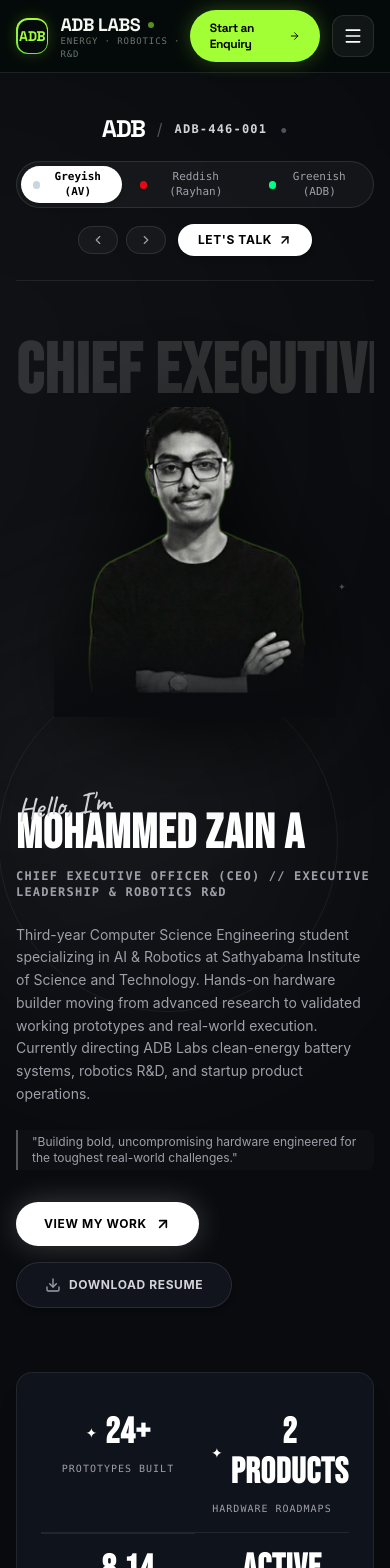
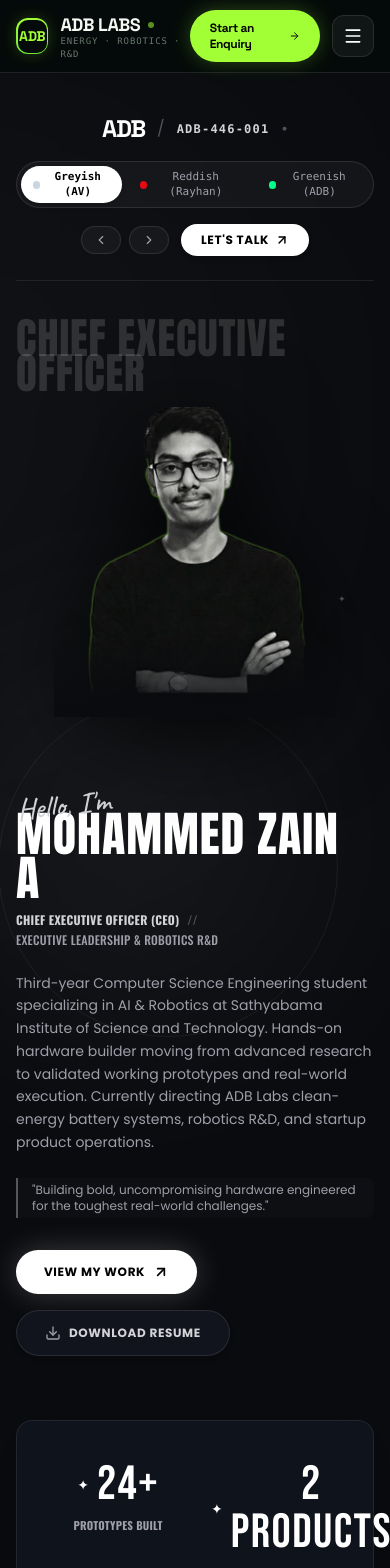
Before and after one commit to NAVEEN2422008/adblabs, a React (Vite) app: page /about/1 in a window 390 px wide. Shown: the top 1568 px of the page. Built offline with nearby package versions, Linux system fonts and the light colour scheme.

Commit message:
feat(portfolio): apply Anton, Oswald, Bebas Neue, Poppins fonts & fix watermark 2-line alignment

```diff
--- a/index.html
+++ b/index.html
@@ -13,10 +13,10 @@
     <meta property="og:title" content="ADB Labs | PS1 Power Station &amp; Autonomous Robotics R&amp;D" />
     <meta property="og:description" content="Next-generation modular commercial clean power storage and field robotics hardware from ADB Labs." />
 
-    <!-- Google Fonts: Space Grotesk, Manrope, Inter, JetBrains Mono, Bebas Neue, Oswald, Caveat, Syne -->
+    <!-- Google Fonts: Anton, Bebas Neue, Oswald, Poppins, Inter, Space Grotesk, Manrope, JetBrains Mono, Caveat, Syne -->
     <link rel="preconnect" href="https://fonts.googleapis.com">
     <link rel="preconnect" href="https://fonts.gstatic.com" crossorigin>
-    <link href="https://fonts.googleapis.com/css2?family=Bebas+Neue&family=Caveat:wght@500;600;700&family=Inter:wght@300;400;500;600;700&family=JetBrains+Mono:wght@400;500;600;700&family=Manrope:wght@400;500;600;700;800&family=Oswald:wght@500;600;700&family=Space+Grotesk:wght@400;500;600;700&family=Syne:wght@700;800&display=swap" rel="stylesheet">
+    <link href="https://fonts.googleapis.com/css2?family=Anton&family=Bebas+Neue&family=Caveat:wght@500;600;700&family=Inter:wght@300;400;500;600;700&family=JetBrains+Mono:wght@400;500;600;700&family=Manrope:wght@400;500;600;700;800&family=Oswald:wght@500;600;700&family=Poppins:wght@300;400;500;600;700&family=Space+Grotesk:wght@400;500;600;700&family=Syne:wght@700;800&display=swap" rel="stylesheet">
   </head>
   <body class="bg-[#050B0A] text-[#F5F7F2] antialiased selection:bg-[#A3FF35] selection:text-black font-sans">
     <div id="root"></div>
--- a/src/components/MemberPortfolio.jsx
+++ b/src/components/MemberPortfolio.jsx
@@ -57,6 +57,46 @@ function GitHubIcon(props) {
       <path fillRule="evenodd" clipRule="evenodd" d="M12 2C6.477 2 2 6.484 2 12.017c0 4.425 2.865 8.18 6.839 9.504.5.092.682-.217.682-.483 0-.237-.008-.868-.013-1.703-2.782.605-3.369-1.343-3.369-1.343-.454-1.158-1.11-1.466-1.11-1.466-.908-.62.069-.608.069-.608 1.003.07 1.53 1.032 1.53 1.032.892 1.53 2.341 1.088 2.91.832.092-.647.35-1.088.636-1.338-2.22-.253-4.555-1.113-4.555-4.951 0-1.093.39-1.988 1.029-2.688-.103-.253-.446-1.272.098-2.65 0 0 .84-.27 2.75 1.026A9.564 9.564 0 0112 6.844c.85.004 1.705.115 2.504.337 1.909-1.296 2.747-1.027 2.747-1.027.546 1.379.202 2.398.1 2.651.64.7 1.028 1.595 1.028 2.688 0 3.848-2.339 4.695-4.566 4.943.359.309.678.92.678 1.855 0 1.338-.012 2.419-.012 2.747 0 .268.18.58.688.482A10.019 10.019 0 0022 12.017C22 6.484 17.522 2 12 2z" />
     </svg>
   );
+}
+
+// Helper to generate perfectly balanced 2-line title watermark for Greyish & Greenish themes
+function getWatermarkLines(member, isRed) {
+  if (isRed) {
+    return { line1: "PORTFOLIO", line2: "" };
+  }
+
+  const idMap = {
+    'ADB-446-001': { line1: 'CHIEF EXECUTIVE', line2: 'OFFICER' },
+    'ADB-446-002': { line1: 'CHIEF TECHNOLOGY', line2: 'OFFICER' },
+    'ADB-446-003': { line1: 'MANAGING', line2: 'DIRECTOR' },
+    'ADB-446-004': { line1: 'MECHANICAL SYSTEMS', line2: '& CAD LEAD' },
+    'ADB-446-005': { line1: 'CHIEF OPERATING', line2: 'OFFICER' },
+    'ADB-446-006': { line1: 'POWER ELECTRONICS', line2: '& EMBEDDED' },
+    'ADB-446-007': { line1: 'LEAD FIRMWARE', line2: '& ROBOTICS' },
+    'ADB-446-008': { line1: 'BATTERY SYSTEMS', line2: '& HARDWARE QA' },
+    'ADB-446-009': { line1: 'FINANCE & OPS', line2: 'MANAGEMENT' },
+    'ADB-446-010': { line1: 'SOFTWARE, AI', line2: '& IOT CLOUD' },
+    'ADB-446-011': { line1: 'SUPPLY CHAIN', line2: '& PRODUCTION' },
+    'ADB-446-012': { line1: 'INDUSTRIAL DESIGN', line2: '& ERGONOMICS' },
+    'ADB-446-013': { line1: 'AUTONOMOUS SLAM', line2: '& NAVIGATION' }
+  };
+
+  if (member?.id && idMap[member.id]) {
+    return idMap[member.id];
+  }
+
+  const clean = (member?.role || 'ENGINEER')
+    .replace(/\(.*?\)/g, '')
+    .trim()
+    .toUpperCase();
+  const words = clean.split(/\s+/).filter(Boolean);
+  if (words.length <= 1) return { line1: words[0] || 'ENGINEER', line2: '' };
+  if (words.length === 2) return { line1: words[0], line2: words[1] };
+  const mid = Math.ceil(words.length / 2);
+  return {
+    line1: words.slice(0, mid).join(' '),
+    line2: words.slice(mid).join(' ')
+  };
 }
 
 // Capability Icon Helper
@@ -292,15 +332,11 @@ export default function MemberPortfolio({ employeeCode, member: propMember, onBa
     );
   }
 
-  // Giant condensed background watermark text
-  // Red theme uses "PORTFOLIO" (Rayhan Aditya poster)
-  // Slate/Greenish theme uses headline or member's primary domain (AV poster)
-  const displayWatermark = isRed
-    ? "PORTFOLIO"
-    : (member.headline ? member.headline.toUpperCase() : member.role.toUpperCase());
+  // Generate balanced 2-line title watermark
+  const watermarkLines = getWatermarkLines(member, isRed);
 
   return (
-    <div className={`min-h-screen pt-4 pb-24 relative overflow-x-hidden transition-colors duration-500 ${
+    <div className={`min-h-screen pt-4 pb-24 relative overflow-x-hidden transition-colors duration-500 font-body-portfolio ${
       isRed
         ? 'bg-[#08080A] text-[#E5E7EB] selection:bg-[#E50914] selection:text-white'
         : isGreen
@@ -458,17 +494,22 @@ export default function MemberPortfolio({ employeeCode, member: propMember, onBa
             </>
           )}
 
-          {/* GIANT CONDENSED WATERMARK TEXT (Layer behind the person) */}
-          <div className="absolute top-6 sm:top-8 left-0 w-full select-none pointer-events-none z-0 overflow-hidden">
-            <h2 className={`font-display-condensed font-black uppercase tracking-tight leading-none whitespace-nowrap ${
-              isRed
-                ? 'text-[22vw] lg:text-[15.5rem] text-[#E50914]/[0.9] drop-shadow-[0_0_40px_rgba(229,9,20,0.3)]'
-                : isGreen
-                  ? 'text-[18vw] lg:text-[12.5rem] text-emerald-400/[0.18] drop-shadow-[0_0_40px_rgba(16,185,129,0.2)]'
-                  : 'text-[18vw] lg:text-[12.5rem] text-white/[0.14]'
-            }`}>
-              {displayWatermark}
-            </h2>
+          {/* GIANT WATERMARK TEXT (Layer behind the person) - Two Stacked Lines in Slate & Green */}
+          <div className="absolute top-2 sm:top-4 lg:top-0 left-0 w-full select-none pointer-events-none z-0 overflow-visible">
+            {isRed ? (
+              <h2 className="font-anton uppercase tracking-tight leading-none text-[20vw] lg:text-[14.5rem] text-[#E50914]/[0.9] drop-shadow-[0_0_40px_rgba(229,9,20,0.3)]">
+                PORTFOLIO
+              </h2>
+            ) : (
+              <h2 className={`font-anton uppercase tracking-tight leading-[0.82] ${
+                isGreen
+                  ? 'text-[11vw] sm:text-[9vw] lg:text-[6.5rem] xl:text-[7.5rem] text-emerald-400/[0.18] drop-shadow-[0_0_40px_rgba(16,185,129,0.2)]'
+                  : 'text-[11vw] sm:text-[9vw] lg:text-[6.5rem] xl:text-[7.5rem] text-white/[0.14]'
+              }`}>
+                <span className="block">{watermarkLines.line1}</span>
+                {watermarkLines.line2 && <span className="block">{watermarkLines.line2}</span>}
+              </h2>
+            )}
           </div>
 
           {/* MAIN HERO GRID: Left Statement + Right Free-Standing Cutout */}
@@ -484,20 +525,26 @@ export default function MemberPortfolio({ employeeCode, member: propMember, onBa
                 Hello, I'm
               </span>
 
-              {/* Bold Condensed Name */}
-              <h1 className="font-display-condensed text-5xl sm:text-7xl lg:text-8xl xl:text-[7rem] font-black uppercase text-white tracking-wide leading-[0.88] mb-3 select-none">
+              {/* Bold Condensed Name (Anton) */}
+              <h1 className="font-anton text-5xl sm:text-7xl lg:text-8xl xl:text-[6.8rem] uppercase text-white tracking-wide leading-[0.9] mb-3 select-none">
                 {member.name}
               </h1>
 
-              {/* Role / Headline */}
-              <div className={`text-xs sm:text-sm font-mono tracking-widest uppercase mb-6 font-semibold ${
-                isRed ? 'text-[#E50914]' : isGreen ? 'text-emerald-400' : 'text-zinc-400'
+              {/* Role / Headline (Oswald Bold) */}
+              <div className={`font-oswald font-bold text-xs sm:text-sm tracking-wider uppercase mb-6 flex flex-wrap items-center gap-x-2 gap-y-1 ${
+                isRed ? 'text-[#E50914]' : isGreen ? 'text-emerald-400' : 'text-zinc-300'
               }`}>
-                {member.role} {member.department && `// ${member.department}`}
+                <span>{member.role}</span>
+                {member.department && (
+                  <>
+                    <span className="text-zinc-600">//</span>
+                    <span className="text-zinc-400 font-normal">{member.department}</span>
+                  </>
+                )}
               </div>
 
-              {/* Bio Summary Paragraph */}
-              <p className="text-sm sm:text-base text-zinc-400 font-normal leading-relaxed mb-6 max-w-xl">
+              {/* Bio Summary Paragraph (Inter / Poppins) */}
+              <p className="font-body-portfolio text-sm sm:text-base text-zinc-400 font-normal leading-relaxed mb-6 max-w-xl">
                 {member.bio}
               </p>
 
@@ -643,13 +690,13 @@ export default function MemberPortfolio({ employeeCode, member: propMember, onBa
               >
                 <div className="inline-flex items-center justify-center gap-2 mb-2">
                   <span className={`text-sm ${isRed ? 'text-[#E50914]' : isGreen ? 'text-[#00FF88]' : 'text-white'}`}>✦</span>
-                  <div className={`font-display-condensed text-4xl sm:text-5xl font-black tracking-tight ${
+                  <div className={`font-bebas text-5xl sm:text-6xl tracking-wide leading-none ${
                     isRed ? 'text-[#E50914]' : isGreen ? 'text-[#00FF88]' : 'text-white'
                   }`}>
                     {st.value}
                   </div>
                 </div>
-                <div className="text-[10px] sm:text-[11px] font-mono uppercase tracking-widest text-zinc-400 font-medium">
+                <div className="font-oswald font-bold text-[11px] sm:text-xs uppercase tracking-widest text-zinc-400">
                   {st.label}
                 </div>
               </div>
@@ -662,12 +709,12 @@ export default function MemberPortfolio({ employeeCode, member: propMember, onBa
         {/* ======================================================== */}
         <section id="featured-work" className="mb-24 scroll-mt-24">
           <div className="flex items-center justify-between gap-4 mb-8 pb-4 border-b border-white/[0.08]">
-            <h2 className="text-xs font-mono uppercase tracking-[0.2em] text-zinc-400 font-semibold">
+            <h2 className="font-oswald font-bold text-sm uppercase tracking-[0.2em] text-zinc-400">
               {isRed ? 'SELECTED PROJECTS' : 'FEATURED WORK'}
             </h2>
             <a
               href="#contact-section"
-              className={`text-xs font-mono uppercase tracking-wider inline-flex items-center gap-1.5 transition-colors ${
+              className={`font-oswald font-bold text-xs uppercase tracking-wider inline-flex items-center gap-1.5 transition-colors ${
                 isRed ? 'text-[#E50914] hover:text-white' : 'text-zinc-400 hover:text-white'
               }`}
             >
@@ -700,17 +747,17 @@ export default function MemberPortfolio({ employeeCode, member: propMember, onBa
 
                   {/* Card Content */}
                   <div className="p-6">
-                    <div className={`text-[11px] font-mono uppercase tracking-wider mb-2 font-semibold ${
+                    <div className={`text-xs font-mono uppercase tracking-wider mb-2 font-semibold ${
                       isRed ? 'text-[#E50914]' : isGreen ? 'text-[#00FF88]' : 'text-zinc-400'
                     }`}>
-                      0{pIdx + 1} // {proj.tag}
+                      <span className="font-bebas text-base">0{pIdx + 1}</span> // {proj.tag}
                     </div>
 
-                    <h3 className="text-xl font-bold text-white mb-2 group-hover:text-zinc-200 transition-colors">
+                    <h3 className="font-oswald font-bold text-xl text-white mb-2 group-hover:text-zinc-200 transition-colors">
                       {proj.title}
                     </h3>
 
-                    <p className="text-xs sm:text-sm text-zinc-400 leading-relaxed line-clamp-3">
+                    <p className="font-body-portfolio text-xs sm:text-sm text-zinc-400 leading-relaxed line-clamp-3">
                       {proj.desc}
                     </p>
                   </div>
@@ -746,7 +793,7 @@ export default function MemberPortfolio({ employeeCode, member: propMember, onBa
             <div className="lg:col-span-4 space-y-8">
               <div>
                 <div className="mb-6 pb-3 border-b border-white/[0.08]">
-                  <h3 className="text-xs font-mono uppercase tracking-[0.2em] text-[#E50914] font-semibold">
+                  <h3 className="font-oswald font-bold text-xs uppercase tracking-[0.2em] text-[#E50914]">
                     EDUCATION & CREDENTIALS
                   </h3>
                 </div>
@@ -759,7 +806,7 @@ export default function MemberPortfolio({ employeeCode, member: propMember, onBa
                       <span className="text-[10px] font-mono text-[#E50914] block mb-1 font-bold">
                         {edu.period}
                       </span>
-                      <h4 className="text-sm font-bold text-white mb-1">
+                      <h4 className="font-oswald font-bold text-sm text-white mb-1">
                         {edu.degree}
                       </h4>
                       <p className="text-xs text-zinc-400 font-mono">
@@ -772,7 +819,7 @@ export default function MemberPortfolio({ employeeCode, member: propMember, onBa
 
               <div>
                 <div className="mb-4 pb-2 border-b border-white/[0.08]">
-                  <h3 className="text-xs font-mono uppercase tracking-[0.2em] text-[#E50914] font-semibold">
+                  <h3 className="font-oswald font-bold text-xs uppercase tracking-[0.2em] text-[#E50914]">
                     SKILLS & TOOLCHAIN
                   </h3>
                 </div>
@@ -784,7 +831,7 @@ export default function MemberPortfolio({ employeeCode, member: propMember, onBa
                   ).map((skill, sIdx) => (
                     <span
                       key={sIdx}
-                      className="px-3 py-1 rounded-lg bg-[#0E0608] border border-red-950/80 hover:border-[#E50914]/50 text-xs text-zinc-300 transition-colors"
+                      className="px-3 py-1 rounded-lg bg-[#0E0608] border border-red-950/80 hover:border-[#E50914]/50 text-xs text-zinc-300 transition-colors font-mono"
                     >
                       {skill}
                     </span>
@@ -796,7 +843,7 @@ export default function MemberPortfolio({ employeeCode, member: propMember, onBa
             {/* Column 2: WORK PROCESS (Vertical Connected Line) (4 cols) */}
             <div className="lg:col-span-4">
               <div className="mb-6 pb-3 border-b border-white/[0.08]">
-                <h3 className="text-xs font-mono uppercase tracking-[0.2em] text-[#E50914] font-semibold">
+                <h3 className="font-oswald font-bold text-xs uppercase tracking-[0.2em] text-[#E50914]">
                   WORK PROCESS
                 </h3>
               </div>
@@ -814,14 +861,14 @@ export default function MemberPortfolio({ employeeCode, member: propMember, onBa
                   const StepIcon = step.icon;
                   return (
                     <div key={idx} className="flex items-start gap-4 relative z-10 group">
-                      <div className="w-8 h-8 rounded-full bg-[#180A0C] border border-[#E50914]/40 group-hover:border-[#E50914] group-hover:bg-[#E50914] flex items-center justify-center text-xs font-mono font-bold text-[#E50914] group-hover:text-white transition-all shrink-0">
+                      <div className="w-8 h-8 rounded-full bg-[#180A0C] border border-[#E50914]/40 group-hover:border-[#E50914] group-hover:bg-[#E50914] flex items-center justify-center font-bebas text-sm font-bold text-[#E50914] group-hover:text-white transition-all shrink-0">
                         {step.num}
                       </div>
                       <div>
-                        <h5 className="text-xs font-bold uppercase tracking-wider text-white group-hover:text-[#E50914] transition-colors">
+                        <h5 className="font-oswald font-bold text-xs uppercase tracking-wider text-white group-hover:text-[#E50914] transition-colors">
                           {step.title}
                         </h5>
-                        <p className="text-[11px] text-zinc-400 mt-0.5 leading-relaxed">
+                        <p className="font-body-portfolio text-[11px] text-zinc-400 mt-0.5 leading-relaxed">
                           {step.desc}
                         </p>
                       </div>
@@ -837,7 +884,7 @@ export default function MemberPortfolio({ employeeCode, member: propMember, onBa
                 <span className="font-serif text-6xl text-[#E50914] leading-none block select-none">
                   “
                 </span>
-                <p className="text-base font-medium text-white leading-relaxed mt-2 mb-6">
+                <p className="font-body-portfolio text-base font-medium text-white leading-relaxed mt-2 mb-6">
                   {member.quote || "Good design is not just how it looks, but how it works under real operational stress."}
                 </p>
                 <div className="font-script text-3xl text-white mb-1 select-none">
@@ -849,10 +896,10 @@ export default function MemberPortfolio({ employeeCode, member: propMember, onBa
               </div>
 
               <div className="pt-6 border-t border-red-800/50 mt-6">
-                <span className="text-[10px] font-mono uppercase tracking-widest text-red-300 block mb-1">
+                <span className="font-oswald font-bold text-[10px] uppercase tracking-widest text-red-300 block mb-1">
                   VISION
                 </span>
-                <span className="text-xs font-bold text-white uppercase tracking-wider">
+                <span className="font-oswald font-bold text-xs text-white uppercase tracking-wider">
                   LET'S CREATE SOMETHING GREAT TOGETHER
                 </span>
               </div>
@@ -866,7 +913,7 @@ export default function MemberPortfolio({ employeeCode, member: propMember, onBa
             {/* Left: CORE CAPABILITIES */}
             <div className="lg:col-span-7">
               <div className="mb-8 pb-3 border-b border-white/[0.08]">
-                <h2 className={`text-xs font-mono uppercase tracking-[0.2em] font-semibold ${
+                <h2 className={`font-oswald font-bold text-sm uppercase tracking-[0.2em] ${
                   isGreen ? 'text-[#00FF88]' : 'text-zinc-400'
                 }`}>
                   CORE CAPABILITIES
@@ -889,10 +936,10 @@ export default function MemberPortfolio({ employeeCode, member: propMember, onBa
                     }`}>
                       {getCapabilityIcon(cap.icon, themeMode)}
                     </div>
-                    <h3 className="text-sm font-bold uppercase tracking-wider text-white">
+                    <h3 className="font-oswald font-bold text-sm uppercase tracking-wider text-white">
                       {cap.title}
                     </h3>
-                    <p className="text-xs text-zinc-400 leading-relaxed">
+                    <p className="font-body-portfolio text-xs text-zinc-400 leading-relaxed">
                       {cap.desc}
                     </p>
                   </div>
@@ -904,7 +951,7 @@ export default function MemberPortfolio({ employeeCode, member: propMember, onBa
             <div className="lg:col-span-5 flex flex-col justify-between gap-8">
               <div>
                 <div className="mb-6 pb-3 border-b border-white/[0.08]">
-                  <h3 className={`text-xs font-mono uppercase tracking-[0.2em] font-semibold ${
+                  <h3 className={`font-oswald font-bold text-sm uppercase tracking-[0.2em] ${
                     isGreen ? 'text-[#00FF88]' : 'text-zinc-400'
                   }`}>
                     TOOLS & TECHNOLOGIES
@@ -923,7 +970,7 @@ export default function MemberPortfolio({ employeeCode, member: propMember, onBa
                     ).slice(0, 8).map((tool, tIdx) => (
                       <div key={tIdx} className="flex items-center gap-2.5 py-1 text-xs text-zinc-300">
                         <div className={`w-2 h-2 rounded-full ${isGreen ? 'bg-[#00FF88]' : 'bg-white/40'}`} />
-                        <span className="font-medium text-white">{tool}</span>
+                        <span className="font-medium text-white font-mono">{tool}</span>
                       </div>
                     ))}
                   </div>
@@ -932,7 +979,7 @@ export default function MemberPortfolio({ employeeCode, member: propMember, onBa
 
               <div>
                 <div className="mb-6 pb-3 border-b border-white/[0.08]">
-                  <h3 className={`text-xs font-mono uppercase tracking-[0.2em] font-semibold ${
+                  <h3 className={`font-oswald font-bold text-sm uppercase tracking-[0.2em] ${
                     isGreen ? 'text-[#00FF88]' : 'text-zinc-400'
                   }`}>
                     CERTIFICATIONS & EDUCATION
@@ -956,7 +1003,7 @@ export default function MemberPortfolio({ employeeCode, member: propMember, onBa
                         <Award className="w-4 h-4" />
                       </div>
                       <div>
-                        <h4 className="text-xs sm:text-sm font-bold text-white leading-snug">
+                        <h4 className="font-oswald font-bold text-sm text-white leading-snug">
                           {edu.degree}
                         </h4>
                         <p className="text-[11px] text-zinc-400 mt-0.5 font-mono">
@@ -982,7 +1029,7 @@ export default function MemberPortfolio({ employeeCode, member: propMember, onBa
               : 'bg-[#11151F] border border-white/[0.08]'
           }`}>
             <div className="mb-6 pb-4 border-b border-white/[0.08]">
-              <h2 className={`text-xs font-mono uppercase tracking-[0.2em] font-semibold ${
+              <h2 className={`font-oswald font-bold text-sm uppercase tracking-[0.2em] ${
                 isGreen ? 'text-[#00FF88]' : 'text-zinc-400'
               }`}>
                 MY DESIGN PROCESS
@@ -999,10 +1046,10 @@ export default function MemberPortfolio({ employeeCode, member: propMember, onBa
                 const StepIcon = step.icon;
                 return (
                   <div key={sIdx} className="space-y-2">
-                    <div className={`text-xs font-mono uppercase tracking-widest font-bold ${
+                    <div className={`font-oswald font-bold text-xs uppercase tracking-widest ${
                       isGreen ? 'text-[#00FF88]' : 'text-zinc-400'
                     }`}>
-                      {step.num} // {step.title}
+                      <span className="font-bebas text-sm">{step.num}</span> // {step.title}
                     </div>
                     <div className={`w-8 h-8 rounded-lg flex items-center justify-center my-2 ${
                       isGreen
@@ -1011,7 +1058,7 @@ export default function MemberPortfolio({ employeeCode, member: propMember, onBa
                     }`}>
                       <StepIcon className="w-4 h-4" />
                     </div>
-                    <p className="text-xs text-zinc-400 leading-relaxed">
+                    <p className="font-body-portfolio text-xs text-zinc-400 leading-relaxed">
                       {step.desc}
                     </p>
                   </div>
@@ -1036,9 +1083,9 @@ export default function MemberPortfolio({ employeeCode, member: propMember, onBa
 
           <div className="grid grid-cols-1 lg:grid-cols-12 gap-8 items-center">
 
-            {/* Left: Headline */}
+            {/* Left: Headline (Anton) */}
             <div className="lg:col-span-5">
-              <h2 className="font-display-condensed text-4xl sm:text-5xl font-black uppercase tracking-normal text-white leading-[0.95]">
+              <h2 className="font-anton text-4xl sm:text-5xl uppercase tracking-normal text-white leading-[0.95]">
                 {isRed ? "LET'S WORK TOGETHER" : "LET'S CREATE SOMETHING EXTRAORDINARY"}
                 <span className={`ml-2 ${isRed ? 'text-[#E50914]' : isGreen ? 'text-[#00FF88]' : 'text-white/60'}`}>✦</span>
               </h2>
@@ -1046,7 +1093,7 @@ export default function MemberPortfolio({ employeeCode, member: propMember, onBa
 
             {/* Middle: Blurb + Pill Button */}
             <div className="lg:col-span-3 flex flex-col items-start lg:items-center">
-              <p className="text-xs text-zinc-400 mb-3 text-left lg:text-center">
+              <p className="font-body-portfolio text-xs text-zinc-400 mb-3 text-left lg:text-center">
                 I'm currently available for freelance projects and collaborations.
               </p>
               {member.socials?.email && (
@@ -1172,7 +1219,7 @@ export default function MemberPortfolio({ employeeCode, member: propMember, onBa
                 <QrCode className="w-6 h-6" />
               </div>
 
-              <h3 className="text-xl font-bold text-white mb-1">
+              <h3 className="font-oswald font-bold text-xl text-white mb-1">
                 Official ADB Labs ID
               </h3>
               <p className="text-xs text-zinc-400 mb-6 font-mono">
--- a/src/index.css
+++ b/src/index.css
@@ -241,8 +241,27 @@
 /* ======================================================== */
 /* Editorial Magazine Poster Fonts & Studio Aesthetics      */
 /* ======================================================== */
+.font-anton {
+  font-family: 'Anton', 'Bebas Neue', sans-serif;
+  letter-spacing: 0.02em;
+}
+
+.font-oswald {
+  font-family: 'Oswald', sans-serif;
+  letter-spacing: 0.02em;
+}
+
+.font-bebas {
+  font-family: 'Bebas Neue', 'Oswald', sans-serif;
+  letter-spacing: 0.03em;
+}
+
+.font-body-portfolio {
+  font-family: 'Poppins', 'Inter', system-ui, -apple-system, sans-serif;
+}
+
 .font-display-condensed {
-  font-family: 'Bebas Neue', 'Oswald', 'Space Grotesk', sans-serif;
+  font-family: 'Anton', 'Bebas Neue', 'Oswald', 'Space Grotesk', sans-serif;
   letter-spacing: 0.02em;
 }
 
```
